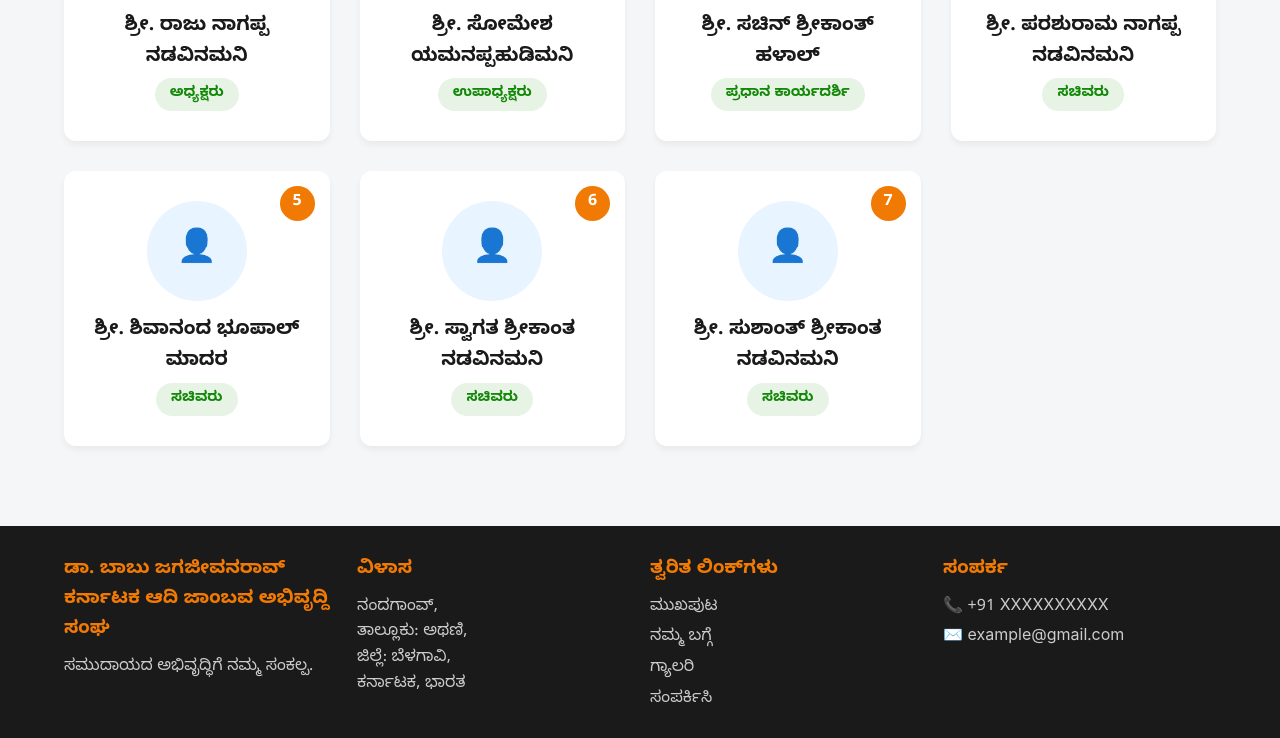
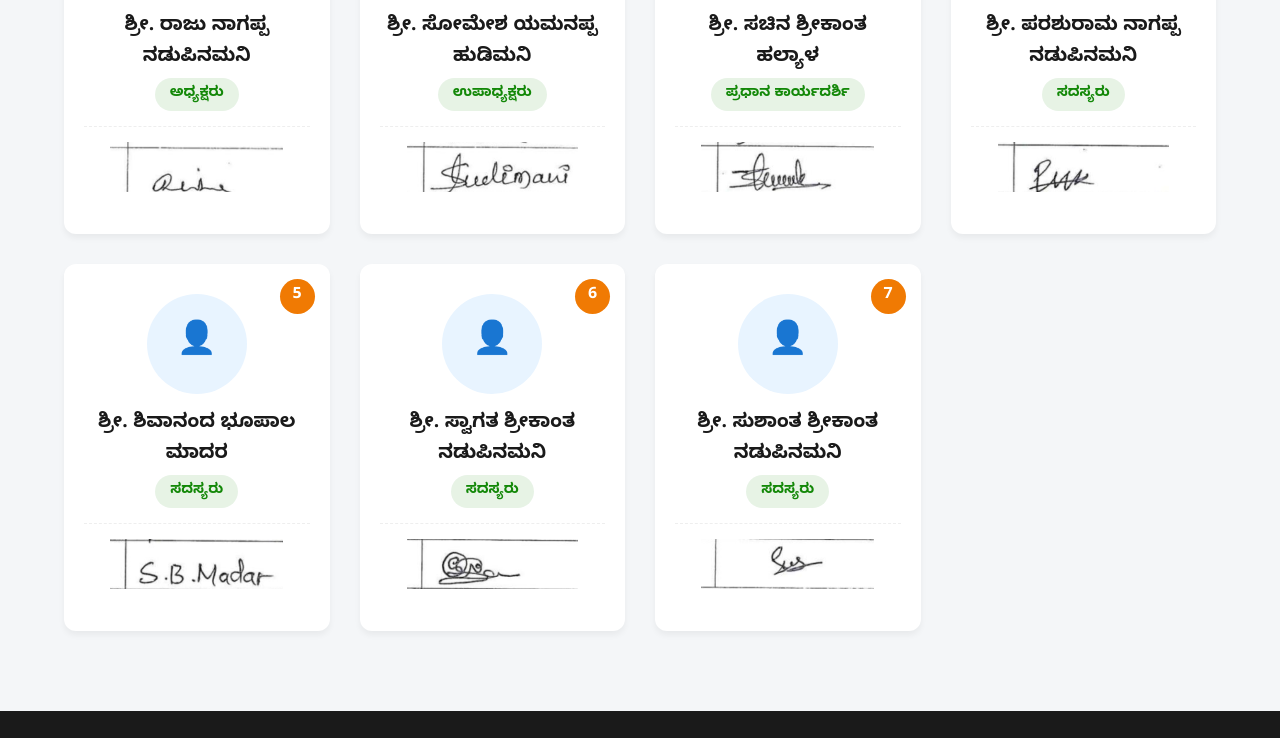
Before and after one commit to darshan5462-maker/mywebsite1, a website built with Vite: page leadership.html in a window 1280 px wide. Shown: the part 557-1295 px from the top of the page. Built offline with nearby package versions, Linux system fonts and the light colour scheme.

Commit message:
feat: updated leadership data, added signatures, updated circular logo

```diff
--- a/leadership.html
+++ b/leadership.html
@@ -68,6 +68,15 @@
       font-size: 0.9rem;
       font-weight: 600;
     }
+    .leader-signature {
+      margin-top: 15px;
+      padding-top: 15px;
+      border-top: 1px dashed #eee;
+    }
+    .leader-signature img {
+      height: 50px;
+      object-fit: contain;
+    }
   </style>
   <link rel="icon" type="image/jpeg" href="/favicon.jpg">
 </head>
@@ -122,50 +131,57 @@
         <div class="leader-card">
           <div class="leader-no">1</div>
           <div class="leader-avatar">👤</div>
-          <div class="leader-name">ಶ್ರೀ. ರಾಜು ನಾಗಪ್ಪ ನಡವಿನಮನಿ</div>
+          <div class="leader-name">ಶ್ರೀ. ರಾಜು ನಾಗಪ್ಪ ನಡುಪಿನಮನಿ</div>
           <div class="leader-role">ಅಧ್ಯಕ್ಷರು</div>
+          <div class="leader-signature"><img src="sig_1.png" alt="Signature"></div>
         </div>
 
         <div class="leader-card">
           <div class="leader-no">2</div>
           <div class="leader-avatar">👤</div>
-          <div class="leader-name">ಶ್ರೀ. ಸೋಮೇಶ ಯಮನಪ್ಪಹುಡಿಮನಿ</div>
+          <div class="leader-name">ಶ್ರೀ. ಸೋಮೇಶ ಯಮನಪ್ಪ ಹುಡಿಮನಿ</div>
           <div class="leader-role">ಉಪಾಧ್ಯಕ್ಷರು</div>
+          <div class="leader-signature"><img src="sig_2.png" alt="Signature"></div>
         </div>
 
         <div class="leader-card">
           <div class="leader-no">3</div>
           <div class="leader-avatar">👤</div>
-          <div class="leader-name">ಶ್ರೀ. ಸಚಿನ್ ಶ್ರೀಕಾಂತ್ ಹಳಾಲ್</div>
+          <div class="leader-name">ಶ್ರೀ. ಸಚಿನ ಶ್ರೀಕಾಂತ ಹಲ್ಯಾಳ</div>
           <div class="leader-role">ಪ್ರಧಾನ ಕಾರ್ಯದರ್ಶಿ</div>
+          <div class="leader-signature"><img src="sig_3.png" alt="Signature"></div>
         </div>
 
         <div class="leader-card">
           <div class="leader-no">4</div>
           <div class="leader-avatar">👤</div>
-          <div class="leader-name">ಶ್ರೀ. ಪರಶುರಾಮ ನಾಗಪ್ಪ ನಡವಿನಮನಿ</div>
-          <div class="leader-role">ಸಚಿವರು</div>
+          <div class="leader-name">ಶ್ರೀ. ಪರಶುರಾಮ ನಾಗಪ್ಪ ನಡುಪಿನಮನಿ</div>
+          <div class="leader-role">ಸದಸ್ಯರು</div>
+          <div class="leader-signature"><img src="sig_4.png" alt="Signature"></div>
         </div>
 
         <div class="leader-card">
           <div class="leader-no">5</div>
           <div class="leader-avatar">👤</div>
-          <div class="leader-name">ಶ್ರೀ. ಶಿವಾನಂದ ಭೂಪಾಲ್ ಮಾದರ</div>
-          <div class="leader-role">ಸಚಿವರು</div>
+          <div class="leader-name">ಶ್ರೀ. ಶಿವಾನಂದ ಭೂಪಾಲ ಮಾದರ</div>
+          <div class="leader-role">ಸದಸ್ಯರು</div>
+          <div class="leader-signature"><img src="sig_5.png" alt="Signature"></div>
         </div>
 
         <div class="leader-card">
           <div class="leader-no">6</div>
           <div class="leader-avatar">👤</div>
-          <div class="leader-name">ಶ್ರೀ. ಸ್ವಾಗತ ಶ್ರೀಕಾಂತ ನಡವಿನಮನಿ</div>
-          <div class="leader-role">ಸಚಿವರು</div>
+          <div class="leader-name">ಶ್ರೀ. ಸ್ವಾಗತ ಶ್ರೀಕಾಂತ ನಡುಪಿನಮನಿ</div>
+          <div class="leader-role">ಸದಸ್ಯರು</div>
+          <div class="leader-signature"><img src="sig_6.png" alt="Signature"></div>
         </div>
 
         <div class="leader-card">
           <div class="leader-no">7</div>
           <div class="leader-avatar">👤</div>
-          <div class="leader-name">ಶ್ರೀ. ಸುಶಾಂತ್ ಶ್ರೀಕಾಂತ ನಡವಿನಮನಿ</div>
-          <div class="leader-role">ಸಚಿವರು</div>
+          <div class="leader-name">ಶ್ರೀ. ಸುಶಾಂತ ಶ್ರೀಕಾಂತ ನಡುಪಿನಮನಿ</div>
+          <div class="leader-role">ಸದಸ್ಯರು</div>
+          <div class="leader-signature"><img src="sig_7.png" alt="Signature"></div>
         </div>
       </div>
 
```
Also changed, not shown: sig_1.png (added), sig_2.png (added), sig_3.png (added), sig_4.png (added), sig_5.png (added), sig_6.png (added), sig_7.png (added), 1 other file.
